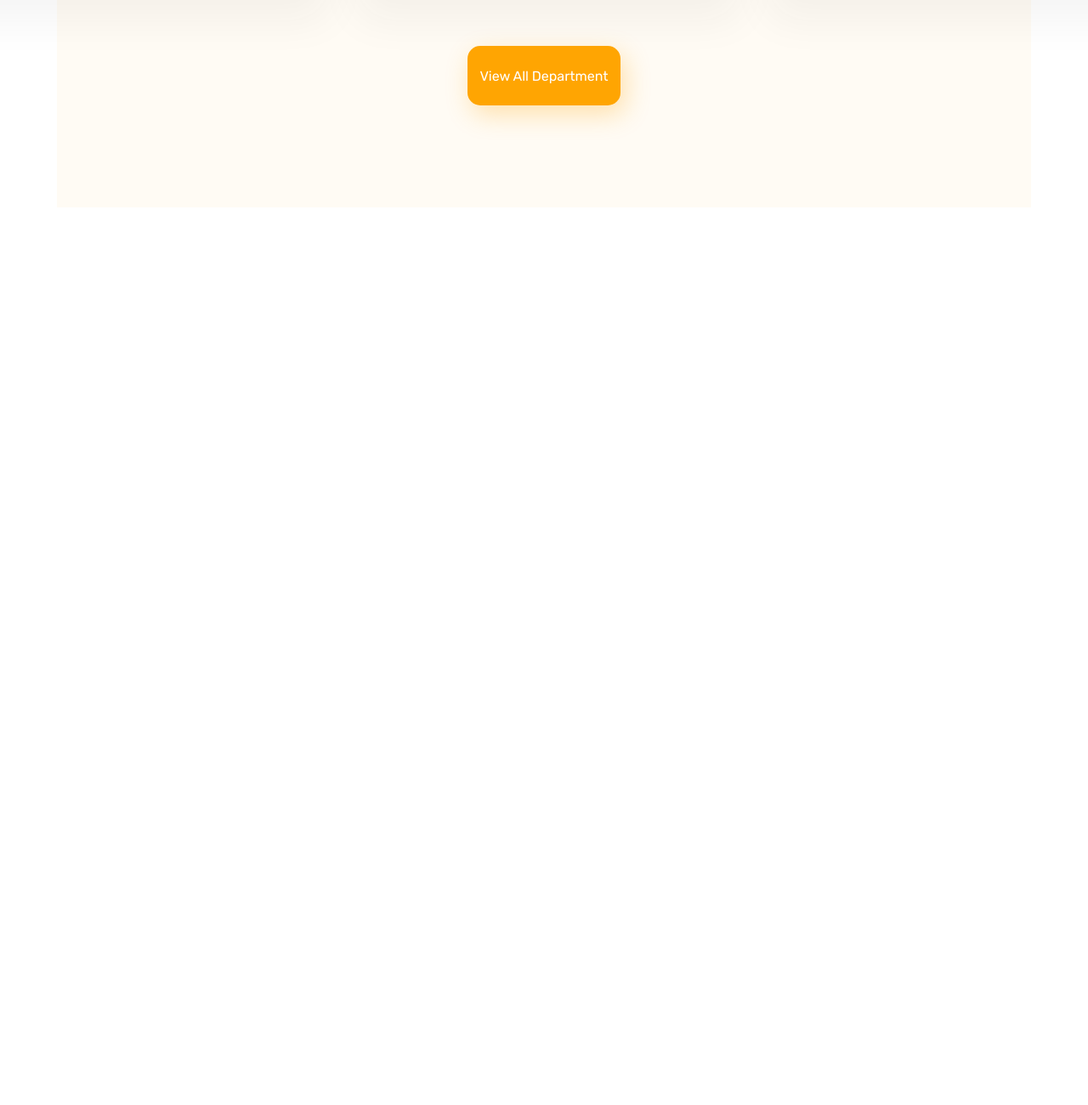
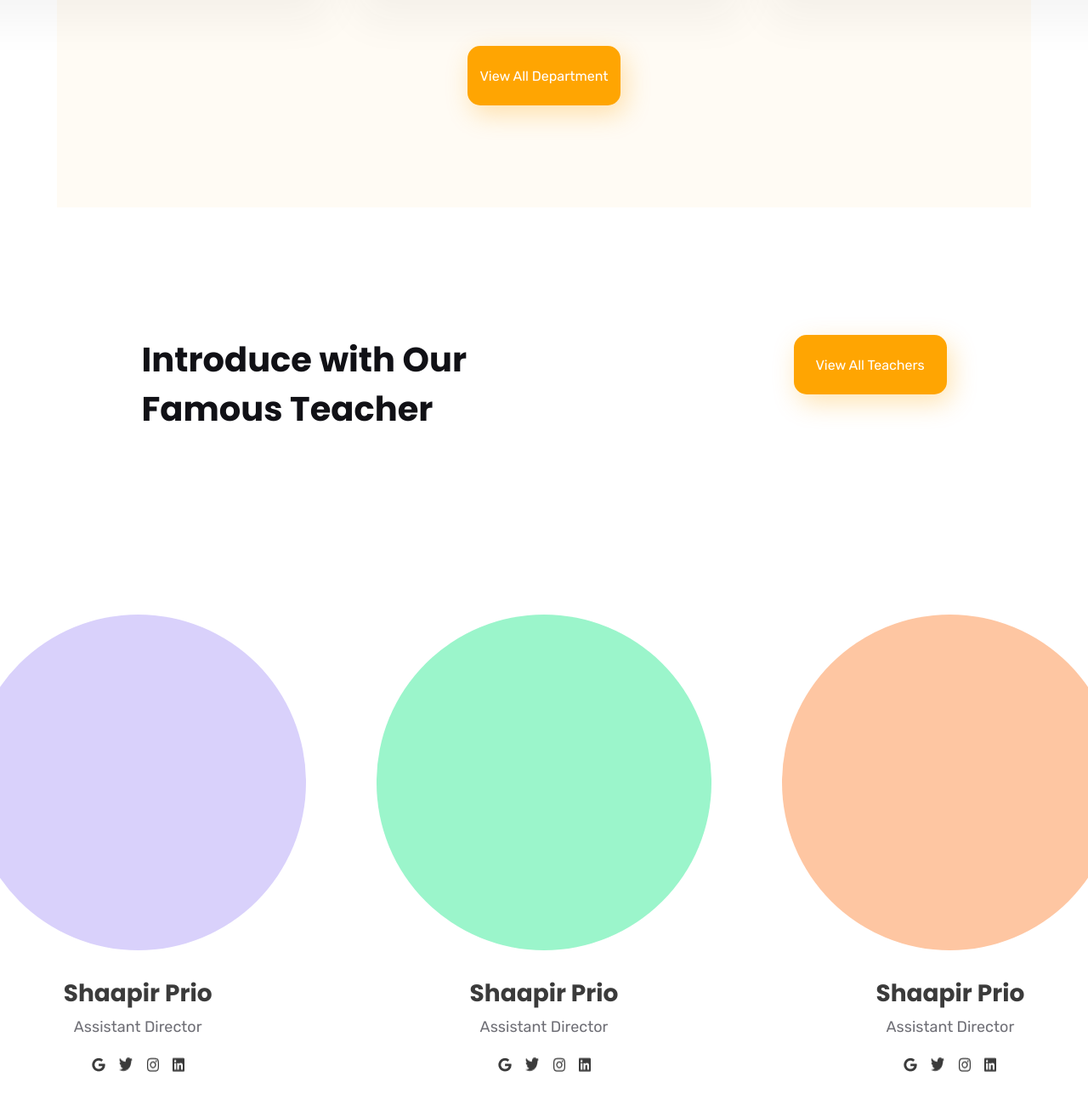
Before and after one commit to joe-chnp/HTML-CSS-Mini-Project-for-FE, a plain HTML site: page index.html in a window 1280 px wide. Shown: the part 3149-4449 px from the top of the page at 85% size. Before the commit the page ends 3447 px from the top, so only its background shows below. Drawn offline with Linux system fonts and the light colour scheme; a web font is replaced by a local one.

Commit message:
add section 4 famous teacher

```diff
--- a/index.html
+++ b/index.html
@@ -141,6 +141,48 @@
       </div>
       <button class="primary-btn">View All Department</button>
     </section>
+    <!-- section 4 famous teacher -->
+    <section class="section-4">
+      <div class="header-container">
+        <h1 class="h-1">Introduce with Our Famous Teacher</h1>
+        <button class="primary-btn">View All Teachers</button>
+      </div>
+      <div class="teachers-container">
+        <div class="teacher">
+          <div class="circle purple-bg"></div>
+          <h1>Shaapir Prio</h1>
+          <p>Assistant Director</p>
+          <div class="icons-container">
+            <img src="./src/google.png">
+            <img src="./src/twitter.png">
+            <img src="./src/instagram.png">
+            <img src="./src/linkin.png">
+          </div>
+        </div>
+        <div class="teacher">
+          <div class="circle green-bg"></div>
+          <h1>Shaapir Prio</h1>
+          <p>Assistant Director</p>
+          <div class="icons-container">
+            <img src="./src/google.png">
+            <img src="./src/twitter.png">
+            <img src="./src/instagram.png">
+            <img src="./src/linkin.png">
+          </div>
+        </div>
+        <div class="teacher">
+          <div class="circle orange-bg"></div>
+          <h1>Shaapir Prio</h1>
+          <p>Assistant Director</p>
+          <div class="icons-container">
+            <img src="./src/google.png">
+            <img src="./src/twitter.png">
+            <img src="./src/instagram.png">
+            <img src="./src/linkin.png">
+          </div>
+        </div>
+      </div>
+    </section>
   </body>
   <footer>
 
--- a/style.css
+++ b/style.css
@@ -362,3 +362,62 @@ header {
         }
     }
 }
+
+.section-4 {
+    padding: 96px 13% 85px 13%;
+    .header-container {
+        display: flex;
+        flex-direction: row;
+        justify-content: space-between;
+        h1 {
+            width: 400px;
+        }
+    }
+    .teachers-container {
+        margin-top: 213px;
+        display: flex;
+        flex-direction: row;
+        justify-content: center;
+        gap: 83px;
+        .teacher {
+            display: flex;
+            flex-direction: column;
+            align-items: center;
+            .circle {
+                border-radius: 1000px;
+                width: 394.86px;
+                height: 394.86px;
+            }
+            .purple-bg {
+                background-color: #D9D1FB;
+            }
+            .green-bg {
+                background-color: #9BF5CB;
+            }
+            .orange-bg {
+                background-color: #FEC6A2;
+            }
+            h1 {
+                font-family: "Poppins";
+                font-size: 28px;
+                font-weight: 700;
+                line-height: 34px;
+                color: #3B3B3B;
+                margin-top: 34px;
+            }
+            p {
+                font-family: "Rubik";
+                font-size: 18px;
+                font-weight: 400;
+                line-height: 32px;
+                color: #6F6F76;
+                margin-top: 6px;
+            }
+            .icons-container {
+                margin-top: 20px;
+                display: flex;
+                gap: 16px;
+            }
+        }
+    }
+}
```
Also changed, not shown: src/google.png (added), src/instagram.png (added), src/linkin.png (added), src/twitter.png (added).
